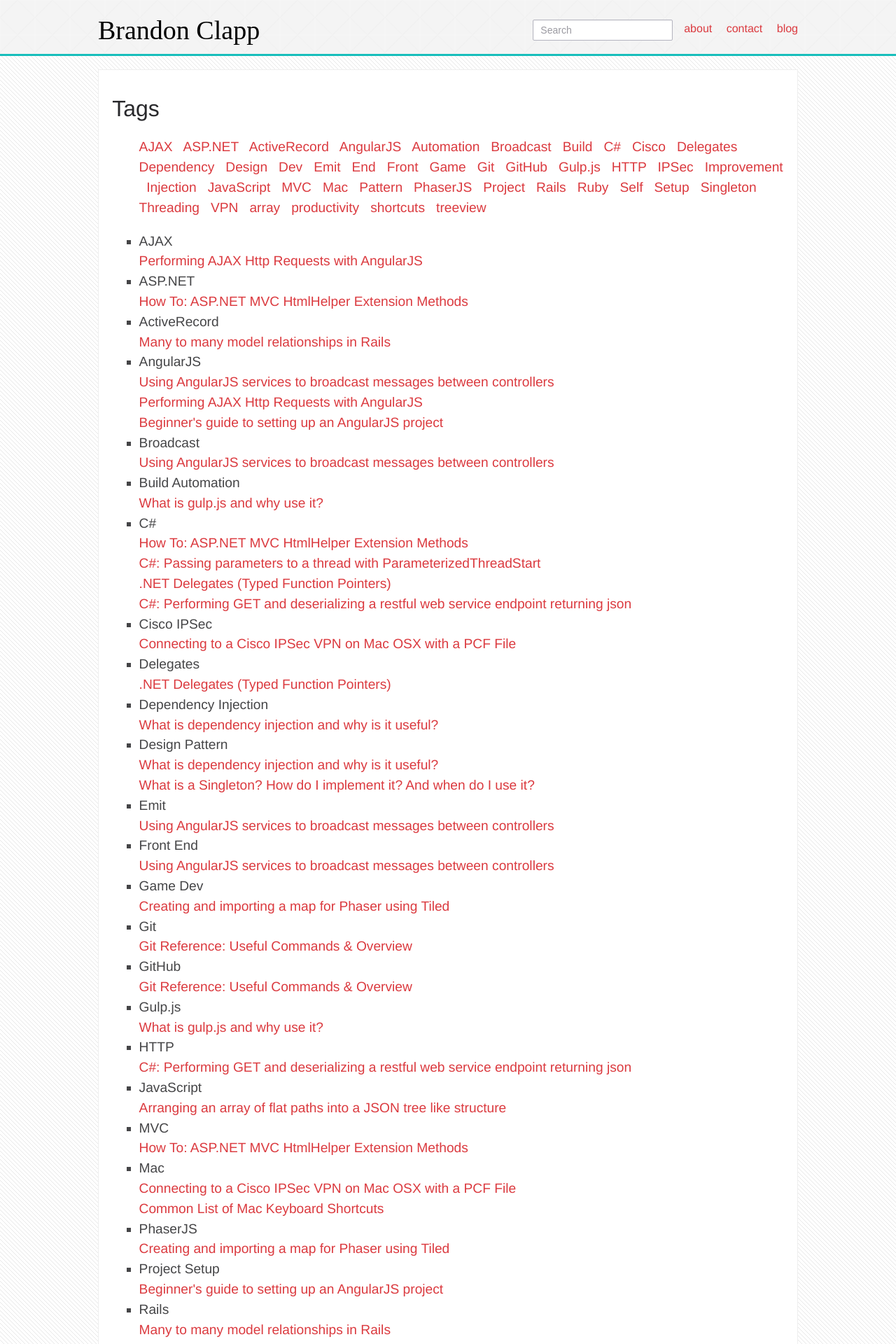
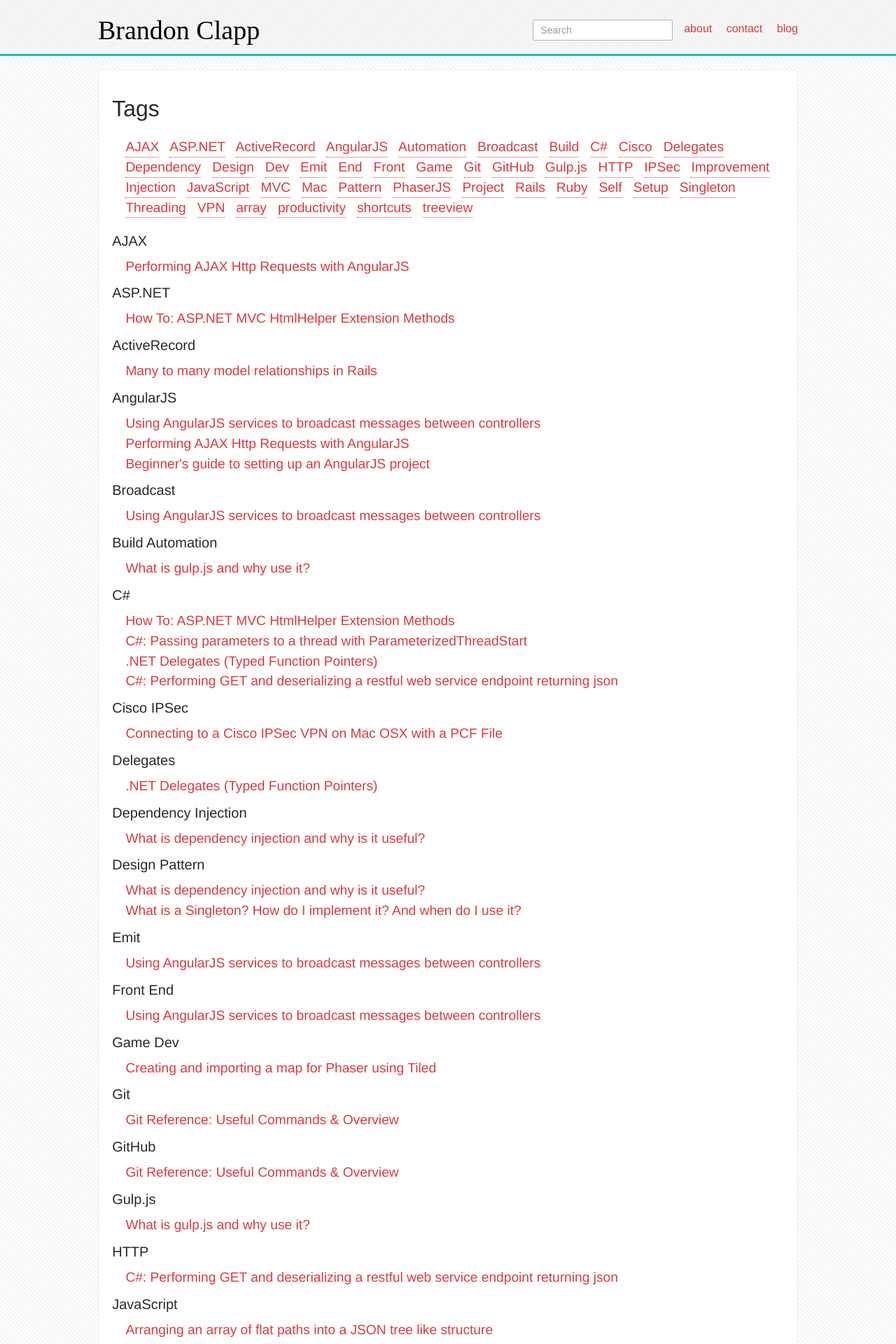
Before and after one commit to BrandonClapp/brandonclapp.github.io, a Jekyll site: the page built from tags.html, in a window 1280 px wide. Shown: the top 1920 px of the page at 70% size. Built offline with Jekyll 4.4.1, drawn with Linux system fonts in a browser that asks for light colours; some web fonts are replaced.

Commit message:
Tag page styling

```diff
--- /dev/null
+++ b/_sass/tags.scss
@@ -0,0 +1,23 @@
+.tags {
+
+  ul {
+    margin: 1em 0 1em 1em;
+  }
+
+  .tag-list {
+    a {
+      border-bottom: 1px dotted $color3;
+      padding-bottom: .2em;
+    }
+  }
+
+  .tag-details {
+    h4{
+
+    }
+
+    .tag-post {
+      margin-left: 1em;
+    }
+  }
+}
--- a/css/main.scss
+++ b/css/main.scss
@@ -48,5 +48,6 @@ $color-light-borders: #EAE8FF;
         "post",
         "contact",
         "categories",
-        // "github-markdown",
+        "tags",
+        //"github-markdown",
         "syntax-highlighting";
--- a/tags.html
+++ b/tags.html
@@ -4,7 +4,8 @@ title: Tags
 permalink: /tags/
 ---
 
-<ul class="tags-box">
+<div class="tags">
+  <ul class="tag-list">
   {% capture site_tags %}
       {% assign sorted_tags = (site.tags | sort:0) %}
           {% for tag in sorted_tags %}
@@ -18,13 +19,16 @@ permalink: /tags/
   {% endfor %}
 </ul>
 
-<ul class="tags-box">
+  <div class="tag-details">
       {% assign sorted_tags = (site.tags | sort:0) %}
           {% for tag in sorted_tags %}
-            <li id="{{ tag[0] }}">{{ tag | first }}</li>
+              <h4 id="{{ tag[0] }}">{{ tag | first }}</h4>
                   {% for post in tag[1] %}
+                      <div class="tag-post">
                         <a href="{{ site.baseurl }}{{ post.url }}" title="{{ post.title }}">{{ post.title }}</a><br />
+                      </div>
                   {% endfor %}
           {% endfor %}
   {% assign tag_words = site_tags | split:',' | sort %}
-</ul>
+</div>
+</div>
```
Also changed, not shown: 2 other files. Lines whose indentation alone changed are shown as unchanged.
